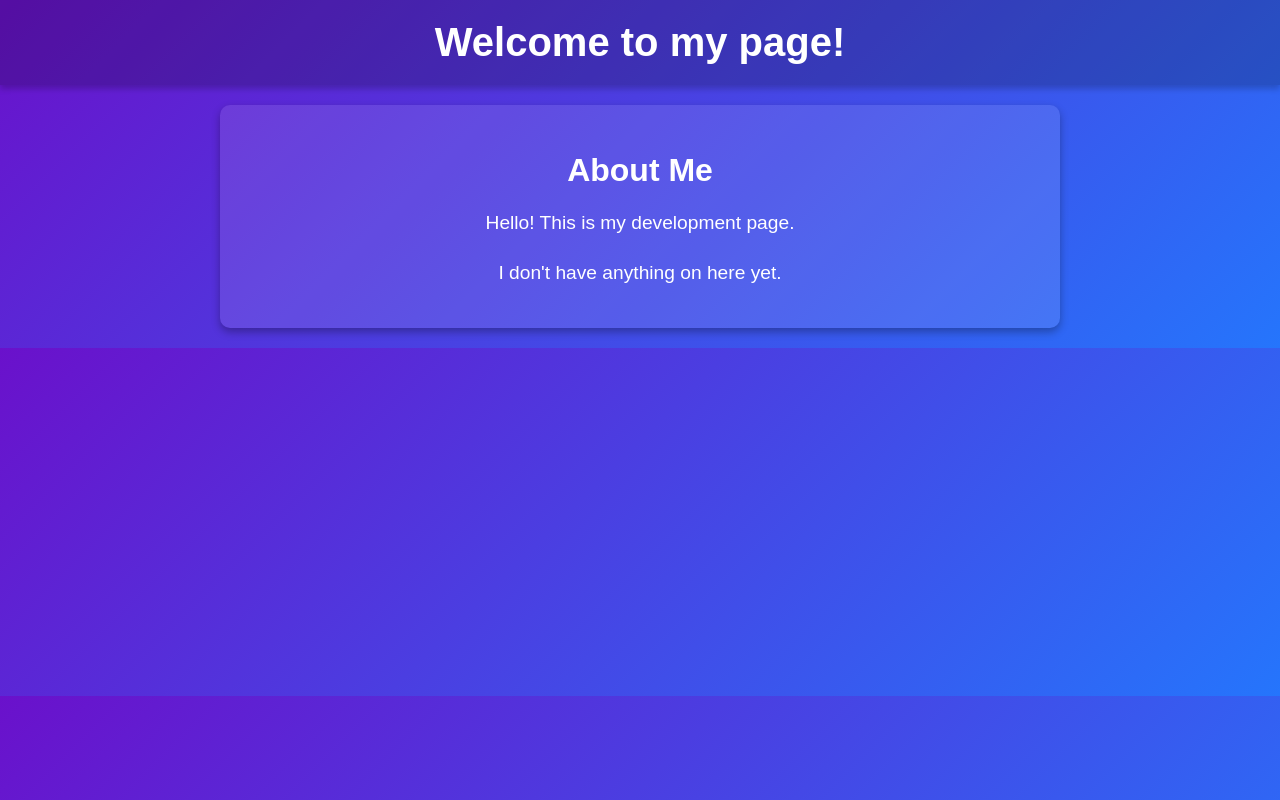
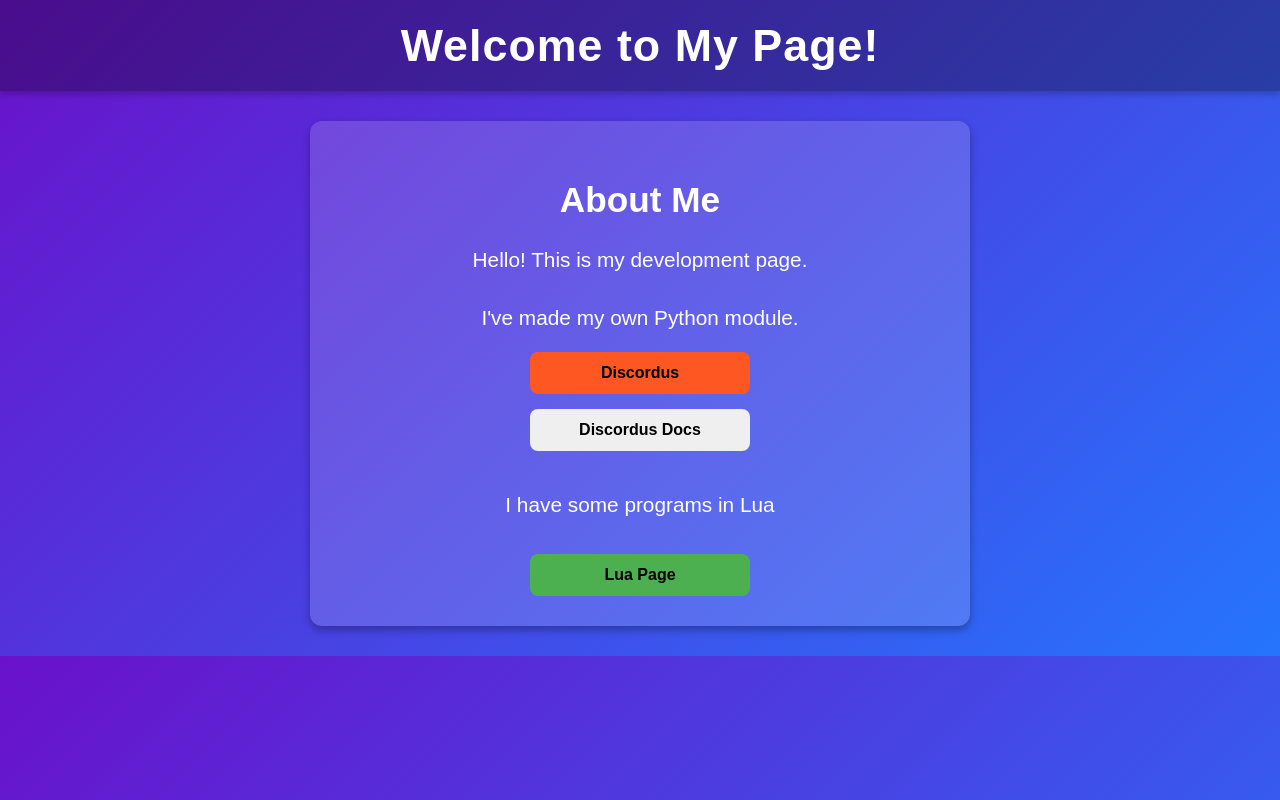
Before and after one commit to RobloxFactoryRyaturmite/RobloxFactoryRyaturmite.github.io, a plain HTML site: page index.html in a window 1280 px wide. Drawn offline with Linux system fonts and the light colour scheme.

Commit message:
Main page

```diff
--- a/index.html
+++ b/index.html
@@ -4,58 +4,36 @@
     <meta charset="UTF-8">
     <meta name="viewport" content="width=device-width, initial-scale=1.0">
     <title>My Page</title>
-    <style>
-        /* Global Styles */
-        body {
-            font-family: Arial, sans-serif;
-            background: linear-gradient(135deg, #6a11cb, #2575fc);
-            margin: 0;
-            padding: 0;
-            color: white;
-            text-align: center;
-        }
-
-        header {
-            background: rgba(0, 0, 0, 0.2);
-            padding: 20px;
-            box-shadow: 0px 4px 6px rgba(0, 0, 0, 0.2);
-        }
-
-        header h1 {
-            font-size: 2.5rem;
-            margin: 0;
-        }
-
-        section {
-            margin: 20px auto;
-            padding: 20px;
-            max-width: 800px;
-            background: rgba(255, 255, 255, 0.1);
-            border-radius: 10px;
-            box-shadow: 0px 4px 8px rgba(0, 0, 0, 0.3);
-        }
-
-        section h2 {
-            font-size: 2rem;
-            margin-bottom: 10px;
-        }
-
-        section p {
-            font-size: 1.2rem;
-            line-height: 1.6;
-        }
-    </style>
+    <link rel="stylesheet" href="style.css">
 </head>
 <body>
+
     <header>
-        <h1>Welcome to my page!</h1>
+        <h1>Welcome to My Page!</h1>
     </header>
 
     <section>
         <h2>About Me</h2>
         <p>Hello! This is my development page.</p>
-        <p>I don't have anything on here yet.</p>
+        <p>I've made my own Python module.</p>
+
+        <div class="button-container">
+            <a href="https://pypi.org/project/discordus/" class="button-link" target="_blank">
+                <button class="btn btn-discordus">Discordus</button>
+            </a>
+            <a href="https://discordusdocs.github.io" class="button-link">
+                <button class="btn btn-discordusdocs">Discordus Docs</button>
+            </a>
+
+            <p>I have some programs in Lua</p>
+
+            <a href="https://github.com/RobloxFactoryRyaturmite/Lua/blob/main/README.md" class="button-link" target="_blank">
+                <button class="btn btn-lua">Lua Page</button>
+            </a>
+        </div>
     </section>
+
+    <script src="script.js"></script>
 
 </body>
 </html>
--- /dev/null
+++ b/style.css
@@ -0,0 +1,87 @@
+/* Global Styles */
+body {
+    font-family: "Arial", sans-serif;
+    background: linear-gradient(135deg, #6a11cb, #2575fc);
+    margin: 0;
+    padding: 0;
+    color: white;
+    text-align: center;
+    animation: fadeIn 1s ease-in-out;
+}
+
+@keyframes fadeIn {
+    from {
+        opacity: 0;
+    }
+    to {
+        opacity: 0.5;
+    }
+    to {
+        opacity: 1;
+    }
+}
+
+header {
+    background: rgba(0, 0, 0, 0.3);
+    padding: 20px;
+    box-shadow: 0px 4px 6px rgba(0, 0, 0, 0.2);
+}
+
+header h1 {
+    font-size: 2.8rem;
+    margin: 0;
+    font-weight: bold;
+    letter-spacing: 1px;
+}
+
+section {
+    margin: 30px auto;
+    padding: 30px;
+    max-width: 600px;
+    background: rgba(255, 255, 255, 0.15);
+    border-radius: 12px;
+    box-shadow: 0px 4px 8px rgba(0, 0, 0, 0.3);
+}
+
+section h2 {
+    font-size: 2.2rem;
+    margin-bottom: 15px;
+    font-weight: bold;
+}
+
+section p {
+    font-size: 1.3rem;
+    line-height: 1.8;
+    margin-bottom: 15px;
+}
+
+.button-container {
+    display: flex;
+    flex-direction: column;
+    align-items: center;
+    gap: 15px;
+}
+
+.button-link {
+    text-decoration: none;
+}
+
+.btn {
+    width: 220px;
+    padding: 12px;
+    font-size: 16px;
+    font-weight: bold;
+    border-radius: 8px;
+    border: none;
+    cursor: pointer;
+    transition: transform 0.3s ease, opacity 0.3s ease;
+}
+
+.btn:hover {
+    transform: scale(1.05);
+    opacity: 0.9;
+}
+
+/* Different Button Colors */
+.btn-discordus { background-color: #ff5722; }  /* Orange */
+.btn-lua { background-color: #4caf50; }  /* Green */
```
Also changed, not shown: script.js (added).
